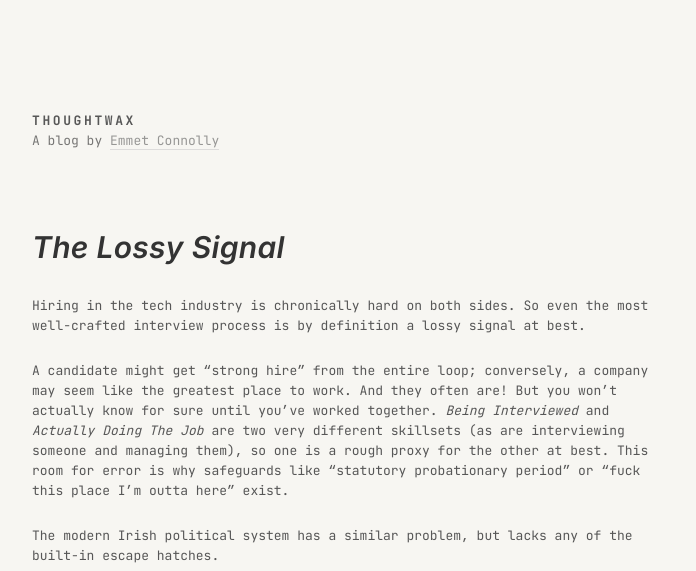
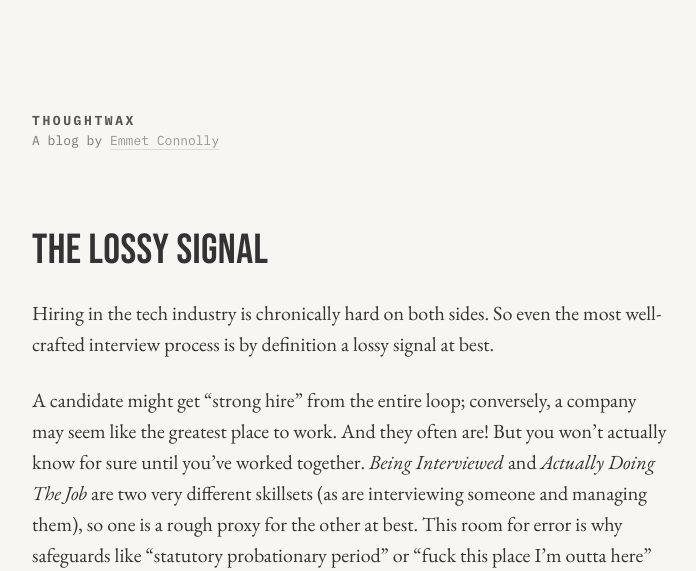
Before and after one commit to thoughtwax/thoughtwax.github.io, a Jekyll site: the page built from index.html, in a window 1280 px wide. Shown: the top 571 px of the page, without its empty margins (288-984 px from the left). Built offline with Jekyll 4.4.1, drawn with Linux system fonts in a browser that asks for light colours; some web fonts are replaced; grey boxes are pictures that could not be loaded.

Commit message:
Switch to Bebas Neue, EB Garamond and IBM Plex Mono
Post titles use Bebas Neue at 42px and are underlined only on hover. Post
text uses EB Garamond. The site title, intro, dates, footer and archive
list use IBM Plex Mono. The three Google Fonts load in one request. The
homepage now shows full posts instead of cutting at <!-- more -->.

Co-Authored-By: Claude Opus 5.5 <noreply@anthropic.com>
Claude-Session: https://claude.ai/code/session_01WM5aDqQuNcKRHJgKtcA1q4

```diff
--- a/_layouts/default.html
+++ b/_layouts/default.html
@@ -22,9 +22,7 @@
   <link rel="preconnect" href="https://fonts.googleapis.com">
   <link rel="preconnect" href="https://fonts.gstatic.com" crossorigin>
 
-  <link href='http://fonts.googleapis.com/css?family=Playfair+Display:700italic' rel='stylesheet' type='text/css'>
-  <link href='http://fonts.googleapis.com/css?family=Inconsolata:400,700' rel='stylesheet' type='text/css'>
-  <link href="https://fonts.googleapis.com/css2?family=Inter:ital,opsz,wght@0,14..32,100..900;1,14..32,100..900&family=JetBrains+Mono:wght@100..800&display=swap" rel="stylesheet">
+  <link href="https://fonts.googleapis.com/css2?family=Bebas+Neue&family=EB+Garamond:ital,wght@0,400..800;1,400..800&family=IBM+Plex+Mono:ital,wght@0,400;0,500;0,700;1,400&display=swap" rel="stylesheet">
 
   <link rel="stylesheet" href="/css/normalize.css">
   <link rel="stylesheet" href="/css/skeleton.css">
--- a/css/main.css
+++ b/css/main.css
@@ -1,4 +1,5 @@
-body { font: 13px/20px 'JetBrains Mono', 'Inconsolata', 'Courier New', monospace; margin: 0; background-color: #f7f6f2; }
+/* Type: Bebas Neue for post titles, EB Garamond for writing, IBM Plex Mono for everything around it */
+body { font: 13px/20px 'IBM Plex Mono', 'Courier New', monospace; margin: 0; background-color: #f7f6f2; }
 
 .container {margin: 8em auto 2em; max-width: 640px;}
 .intro { opacity: 0.6; }
@@ -14,13 +15,17 @@ body { font: 13px/20px 'JetBrains Mono', 'Inconsolata', 'Courier New', monospace
 }
 */
 
-h1 { font: 13px/20px 'JetBrains Mono', 'Inconsolata', 'Courier New', monospace; margin: 0; letter-spacing: 0.2em; text-transform: uppercase; }
-h2 { font: italic 30px 'Inter', serif; color: #333; letter-spacing: 0.01em; margin: 0 0 1em 0; line-height: 1.25em; font-weight: 600; }
+h1 { font: 13px/20px 'IBM Plex Mono', 'Courier New', monospace; margin: 0; letter-spacing: 0.2em; text-transform: uppercase; }
+h2 { font: 400 42px/1.05 'Bebas Neue', 'Arial Narrow', sans-serif; color: #333; letter-spacing: 0.01em; margin: 0 0 0.6em 0; }
 h1 a { text-decoration: none; border: none; }
-h2 a, h2 a { color: #333; text-decoration: none; border-bottom: 0; font-weight: 600; }
+h2 a { color: #333; text-decoration: none; border-bottom: 1px solid transparent; font-weight: 400; }
+h2 a:hover { color: #333; border-bottom-color: currentColor; }
 
-p { font: 13px/20px 'JetBrains Mono', 'Inconsolata', 'Courier New', monospace; color: #575757; }
+p, li { font: 20px/1.55 'EB Garamond', Georgia, serif; color: #333; }
+@media (max-width: 550px) { p, li { font-size: 18px; } }
+.intro p, .footer p, p.meta, ul.posts li { font: 13px/20px 'IBM Plex Mono', 'Courier New', monospace; color: #575757; }
 a { font-weight: bold; color: #575757; text-decoration: none; border-bottom: 1px solid #ccc; }
+p a, li a { font-weight: inherit; color: inherit; }
 a:hover { color: #0FA0CE; border-color: #0FA0CE; }
 
 p.meta { margin-bottom: 8em; font-size: 11px; }
--- a/index.html
+++ b/index.html
@@ -9,12 +9,7 @@ title: thoughtwax - a blog by Emmet Connolly
   {% for post in site.posts offset: 0 limit: 6 %}
     <h2><a href="{{ post.url }}">{{ post.title }}</a></h2>
 
-    {% if post.content contains "<!-- more -->" %}
-      {{ post.content | split:"<!-- more -->" | first % }}
-      <p><a href="{{ post.url }}">Continue reading...</a></p>
-    {% else %}
-      {{ post.content }}
-    {% endif %}
+    {{ post.content }}
 
    <p class="meta">— {{ post.date | date_to_string }}</p>
   {% endfor %}
```
